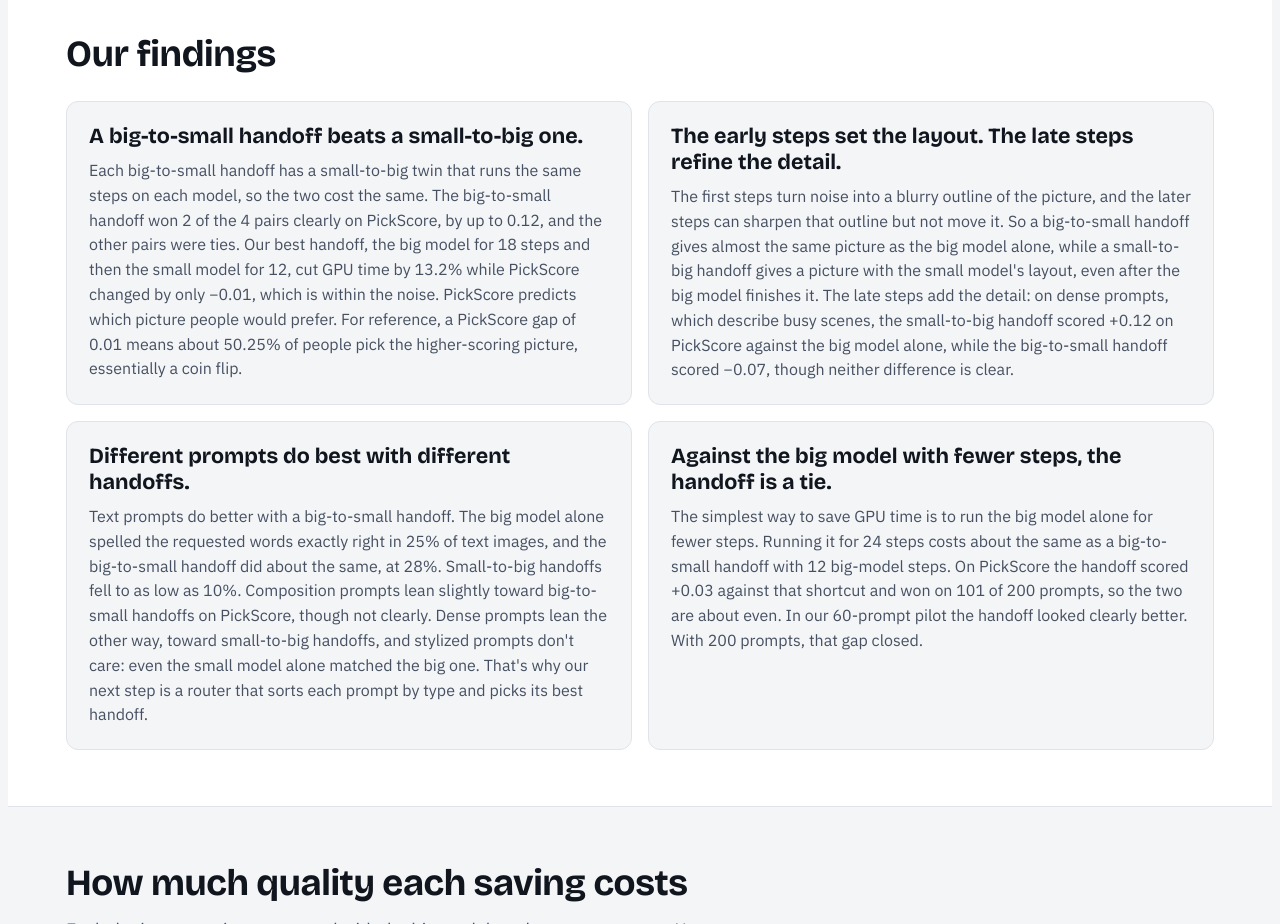
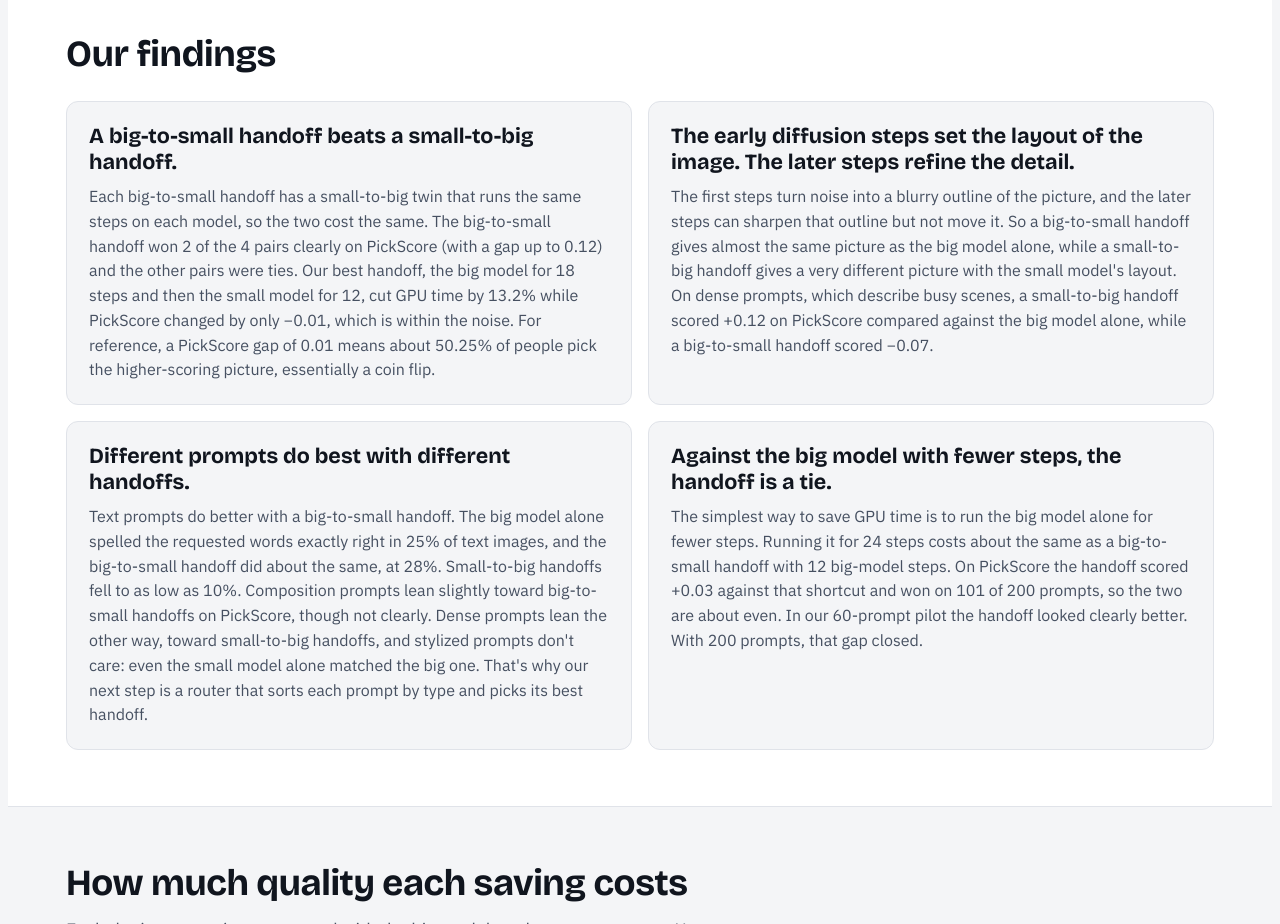
Before and after one commit to aaronh-e/image-rerouter, a plain HTML site: page index.html in a window 1280 px wide. Shown: the part 4080-5004 px from the top of the page. Drawn offline with nearby package versions, Linux system fonts and the light colour scheme.

Commit message:
Apply text edits to findings

```diff
--- a/index.html
+++ b/index.html
@@ -542,10 +542,10 @@ function renderStory() {
   const spelled = id => Math.round(100 * textKeys.filter(k => D.images[k][S[id].i][3] === 1).length / textKeys.length);
   const worstSmallToBig = Math.min(...ROWS[2].ids.map(spelled));
   const findings = [
-    ["A big-to-small handoff beats a small-to-big one.",
-     `Each big-to-small handoff has a small-to-big twin that runs the same steps on each model, so the two cost the same. ${h2h.length ? `The big-to-small handoff won ${h2h.length} of the 4 pairs clearly on PickScore, by up to ${Math.max(...h2h.map(r => r.mean)).toFixed(2)}, and the other pairs were ties.` : "On PickScore the two directions came out even."} Our best handoff, the big model for ${S[HERO].segments[0][2]} steps and then the small model for ${handoffSteps}, cut GPU time by ${pct(S[HERO].saved)} while PickScore changed by only ${fmtD(h.mean, "pick_score")}${same(h) ? ", which is within the noise" : ""}. PickScore predicts which picture people would prefer. For reference, a PickScore gap of 0.01 means about 50.25% of people pick the higher-scoring picture, essentially a coin flip.`],
-    ["The early steps set the layout. The late steps refine the detail.",
-     `The first steps turn noise into a blurry outline of the picture, and the later steps can sharpen that outline but not move it. So a big-to-small handoff gives almost the same picture as the big model alone, while a small-to-big handoff gives a picture with the small model's layout, even after the big model finishes it. The late steps add the detail: on dense prompts, which describe busy scenes, the small-to-big handoff scored ${fmtD(dense["s2l@0.4"].mean, "pick_score")} on PickScore against the big model alone, while the big-to-small handoff scored ${fmtD(dense[HERO].mean, "pick_score")}, though neither difference is clear.`],
+    ["A big-to-small handoff beats a small-to-big handoff.",
+     `Each big-to-small handoff has a small-to-big twin that runs the same steps on each model, so the two cost the same. ${h2h.length ? `The big-to-small handoff won ${h2h.length} of the 4 pairs clearly on PickScore (with a gap up to ${Math.max(...h2h.map(r => r.mean)).toFixed(2)}) and the other pairs were ties.` : "On PickScore the two directions came out even."} Our best handoff, the big model for ${S[HERO].segments[0][2]} steps and then the small model for ${handoffSteps}, cut GPU time by ${pct(S[HERO].saved)} while PickScore changed by only ${fmtD(h.mean, "pick_score")}${same(h) ? ", which is within the noise" : ""}. For reference, a PickScore gap of 0.01 means about 50.25% of people pick the higher-scoring picture, essentially a coin flip.`],
+    ["The early diffusion steps set the layout of the image. The later steps refine the detail.",
+     `The first steps turn noise into a blurry outline of the picture, and the later steps can sharpen that outline but not move it. So a big-to-small handoff gives almost the same picture as the big model alone, while a small-to-big handoff gives a very different picture with the small model's layout. On dense prompts, which describe busy scenes, a small-to-big handoff scored ${fmtD(dense["s2l@0.4"].mean, "pick_score")} on PickScore compared against the big model alone, while a big-to-small handoff scored ${fmtD(dense[HERO].mean, "pick_score")}.`],
     ["Different prompts do best with different handoffs.",
      `Text prompts do better with a big-to-small handoff. The big model alone spelled the requested words exactly right in ${spelled("large@30")}% of text images, and the big-to-small handoff did about the same, at ${spelled(HERO)}%. Small-to-big handoffs fell to as low as ${worstSmallToBig}%. Composition prompts lean slightly toward big-to-small handoffs on PickScore, though not clearly. Dense prompts lean the other way, toward small-to-big handoffs, and stylized prompts don't care: even the small model alone matched the big one. That's why our next step is a router that sorts each prompt by type and picks its best handoff.`],
     ["Against the big model with fewer steps, the handoff is a tie.",
```
